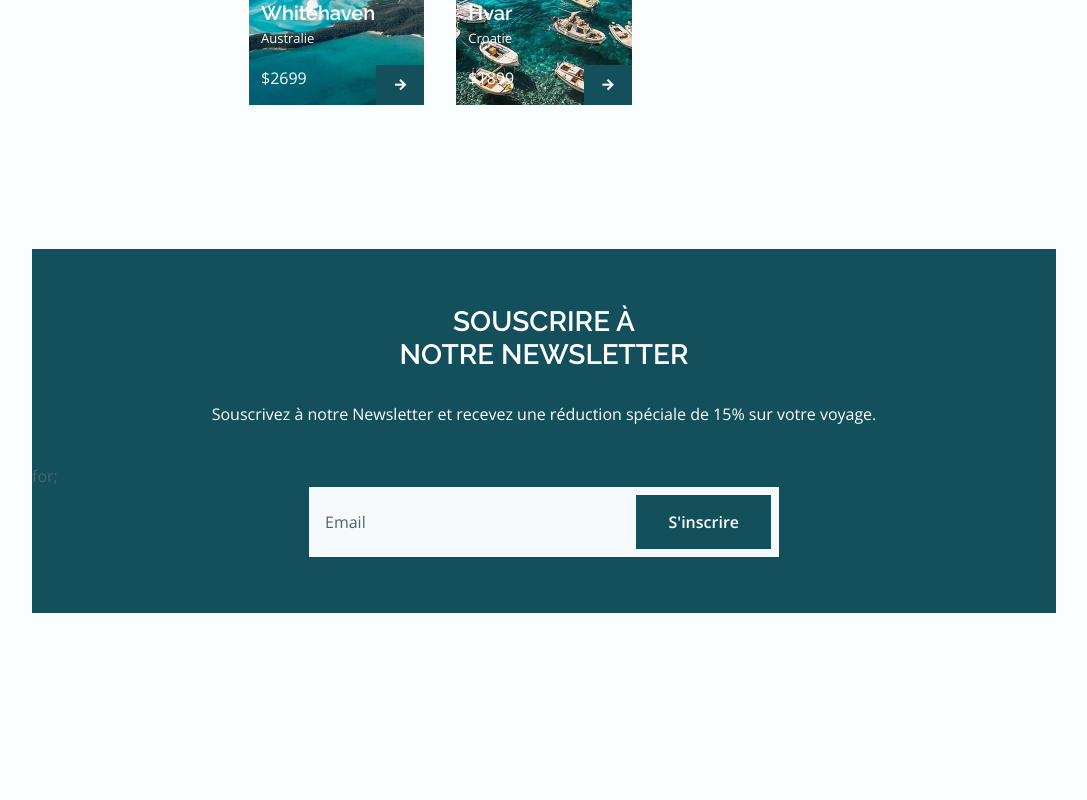
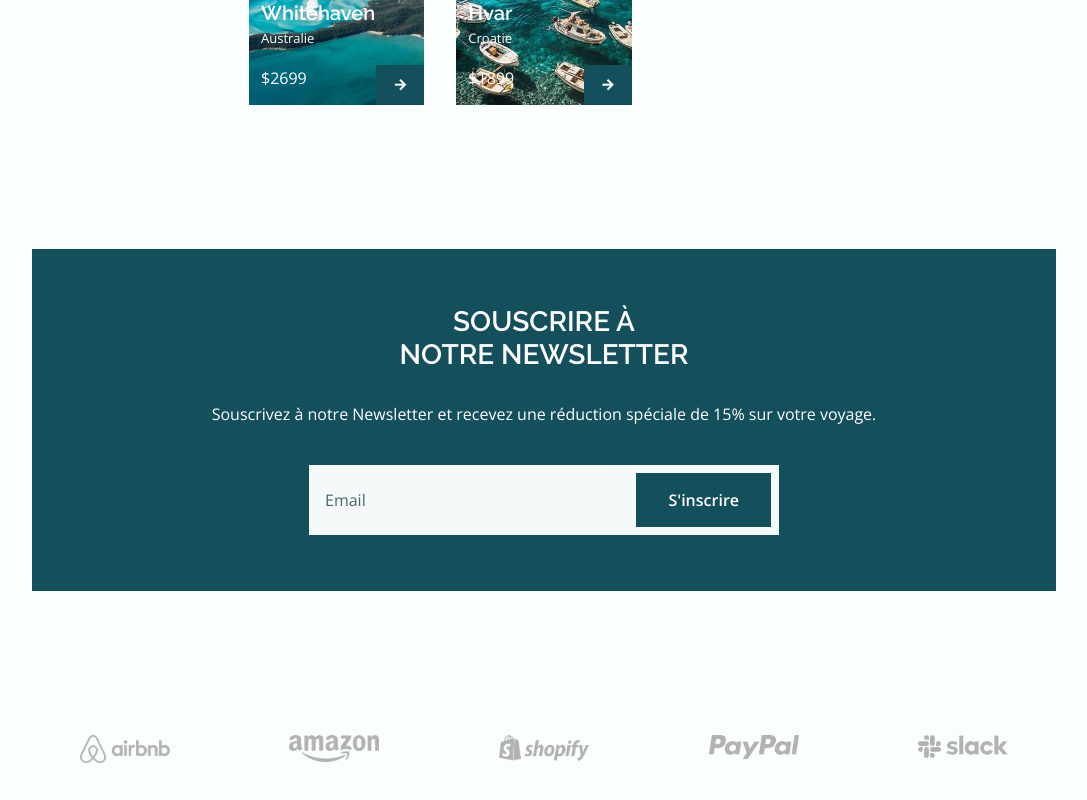
Before and after one commit to JohanSannier/voyage, a React (Vite) app: page / in a window 1280 px wide. Shown: the part 3547-4347 px from the top of the page, without its empty margins (96-1183 px from the left). Before the commit the page ends 4192 px from the top, so only its background shows below. Built offline with nearby package versions, Linux system fonts and the light colour scheme.

Commit message:
sponsor section

```diff
--- a/src/App.jsx
+++ b/src/App.jsx
@@ -8,6 +8,7 @@ import Experience from "./components/Experience";
 import Video from "./components/Video";
 import Place from "./components/Place";
 import Subscribe from "./components/Subscribe";
+import Sponsor from "./components/Sponsor";
 
 const App = () => {
   return (
@@ -20,6 +21,7 @@ const App = () => {
       <Video />
       <Place />
       <Subscribe />
+      <Sponsor />
     </>
   );
 };
--- /dev/null
+++ b/src/components/Sponsor.jsx
@@ -0,0 +1,25 @@
+import React from "react";
+import {
+  sponsors1,
+  sponsors2,
+  sponsors3,
+  sponsors4,
+  sponsors5,
+} from "../assets/img";
+
+const Sponsor = () => {
+  const data = [sponsors1, sponsors2, sponsors3, sponsors4, sponsors5];
+  return (
+    <section className="sponsor section">
+      <div className="sponsor__container container grid">
+        {data.map((sponsor) => (
+          <div className="sponsor__content">
+            <img src={sponsor} alt="" className="sponsor__img" />
+          </div>
+        ))}
+      </div>
+    </section>
+  );
+};
+
+export default Sponsor;
--- a/src/components/Subscribe.jsx
+++ b/src/components/Subscribe.jsx
@@ -13,7 +13,6 @@ const Subscribe = () => {
             Souscrivez à notre Newsletter et recevez une réduction spéciale de
             15% sur votre voyage.
           </p>
-          for;
           <div className="subscribe__form">
             <input
               type="text"
```
